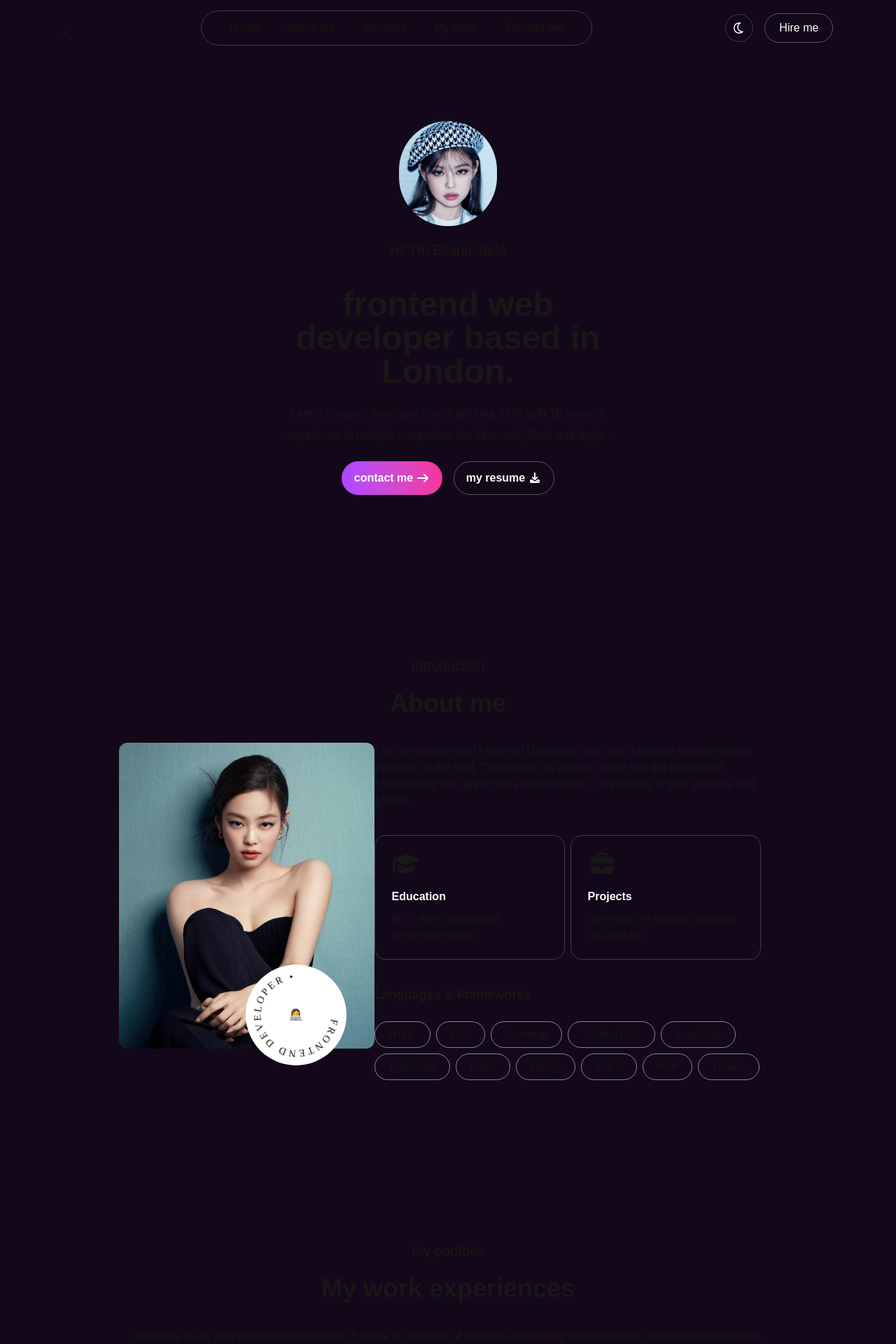
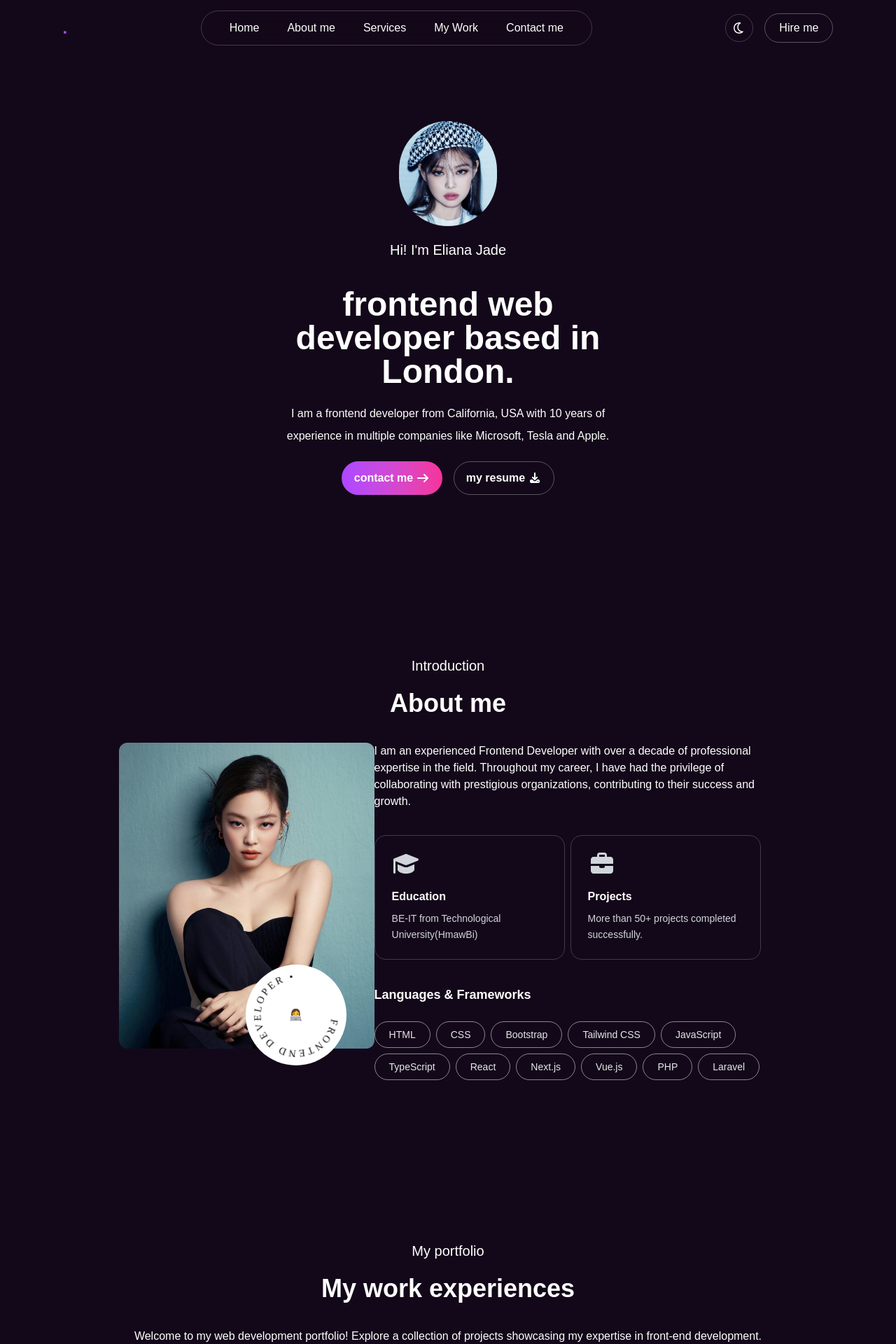
Before and after one commit to yaminphyu/yaminportfolio, a Next.js app: page / in a window 1280 px wide. Shown: the top 1920 px of the page at 70% size. Built offline with nearby package versions, Linux system fonts and the light colour scheme.

Commit message:
added text color

```diff
--- a/components/AboutMe.tsx
+++ b/components/AboutMe.tsx
@@ -55,7 +55,7 @@ export default function AboutMe() {
           </div>
         </div>
         <div className='flex flex-col w-full lg:w-[50%] xl:w-[60%] h-auto gap-5'>
-          <span className='text-base font-medium'>I am an experienced Frontend Developer with over a decade of professional expertise in the field. Throughout my career, I have had the privilege of collaborating with prestigious organizations, contributing to their success and growth.</span>
+          <span className='text-base font-medium text-white'>I am an experienced Frontend Developer with over a decade of professional expertise in the field. Throughout my career, I have had the privilege of collaborating with prestigious organizations, contributing to their success and growth.</span>
 
           <div className='w-full flex mt-4 gap-2 relative flex-wrap'>
             {
@@ -75,15 +75,15 @@ export default function AboutMe() {
                       hover:bg-[#11072f]
                     "
                   >
-                    <div className="mb-4 text-white/90">
-                    <FontAwesomeIcon icon={item.icon} size="2x" />
+                    <div className="mb-4 text-gray-300">
+                      <FontAwesomeIcon icon={item.icon} size="2x" />
                     </div>
 
                     <h3 className="text-white font-semibold mb-2">
                       {item.name}
                     </h3>
 
-                    <p className="text-white/70 text-sm leading-relaxed">
+                    <p className="text-gray-300 text-sm leading-relaxed">
                       {item.description}
                     </p>
                   </div>
@@ -93,7 +93,7 @@ export default function AboutMe() {
           </div>
 
           <div className='flex flex-col justify-center items-start w-full mt-4'>
-            <h3 className='text-lg font-semibold mb-2'>Languages & Frameworks</h3>
+            <h3 className='text-lg font-semibold mb-2 text-white'>Languages & Frameworks</h3>
             <div className='w-full flex mt-4 gap-2 relative flex-wrap'>
               {
                 LANGUAGES.map((language, index) => {
@@ -107,7 +107,7 @@ export default function AboutMe() {
                         border border-white/50
                         rounded-full
                         text-sm
-                        text-white/80
+                        text-gray-200
                         font-medium
                       "
                     >
--- a/components/ConactWithMe.tsx
+++ b/components/ConactWithMe.tsx
@@ -11,7 +11,7 @@ export default function ConactWithMe() {
       headerText="Get in touch"
     >
       <div className='w-full md:w-[70%] lg:w-[50%] h-full flex flex-col items-center justify-center gap-12'>
-        <span className='text-center'>I'd love to hear from you! If you have any questions, comments or feedback, please use the form below.</span>
+        <span className='text-center text-white'>I'd love to hear from you! If you have any questions, comments or feedback, please use the form below.</span>
         <div className='w-full'>
           <form className='flex flex-col gap-8'>
             <div className='w-full flex gap-4'>
--- a/components/Footer.tsx
+++ b/components/Footer.tsx
@@ -12,22 +12,22 @@ export default function Footer() {
       <div className='w-full flex items-center justify-center'>
         <Logo isFooter={true} />
       </div>
-      <div className='w-full flex items-center justify-center'>
-        <FontAwesomeIcon icon={faEnvelope} className="text-2xl text-white mr-3" />
+      <div className='w-full flex items-center justify-center text-white'>
+        <FontAwesomeIcon icon={faEnvelope} className="text-2xl mr-3" />
         <a href="mailto:contact@prebuiltui.com">contact@prebuiltui.com</a>
       </div>
       <div className="max-w-[86%] w-full h-full flex flex-col lg:flex-row items-center justify-between border-t border-white/70 gap-5 lg:gap-0 py-2">
-      <span>© 2025 PrebuiltUI. All rights reserved. Distributed by ThemeWagon</span>
+      <span className='text-white'>© 2025 PrebuiltUI. All rights reserved. Distributed by ThemeWagon</span>
       <div>
         <ul className='flex gap-7'>
           {
             SOCIAL_MEDIA.map((social: any, index: number) => {
               return (
-                <li key={index} className="inline-block mr-6">
+                <li key={index} className="inline-block mr-6 text-white hover:text-gray-200">
                   <Link
                     href={social.url}
                     target="_blank"
-                    className="text-white hover:text-white/80 transition"
+                    className="transition"
                   >
                     {social.name}
                   </Link>
--- a/components/HeroSection.tsx
+++ b/components/HeroSection.tsx
@@ -13,9 +13,9 @@ export default function HeroSection() {
         height={120}
         className="rounded-full"
       />
-      <h3 className="text-xl">Hi! I'm Eliana Jade</h3>
-      <h1 className="text-center font-semibold text-4xl md:text-5xl mt-5">frontend web developer based in London.</h1>
-      <p className="text-center text-base leading-8">I am a frontend developer from California, USA with 10 years of experience in multiple companies like Microsoft, Tesla and Apple.</p>
+      <h3 className="text-xl text-white">Hi! I'm Eliana Jade</h3>
+      <h1 className="text-center font-semibold text-4xl md:text-5xl mt-5 text-white">frontend web developer based in London.</h1>
+      <p className="text-center text-base leading-8 text-white">I am a frontend developer from California, USA with 10 years of experience in multiple companies like Microsoft, Tesla and Apple.</p>
       <div className="flex items-center gap-4">
         <button
           className="w-36 h-12 p-1 flex items-center justify-center rounded-full text-white font-semibold cursor-pointer bg-linear-to-r from-purple-500 to-pink-500"
--- a/components/SectionWrapper.tsx
+++ b/components/SectionWrapper.tsx
@@ -13,8 +13,8 @@ export default function SectionWrapper({
 }: SectionWrapperProps) {
   return (
     <section className="relative max-w-[86%] md:max-w-[78%] w-full min-h-[calc(100vh-80px)] flex flex-col items-center justify-center gap-5 md:p-5">
-      <h3 className='text-xl'>{miniHeaderText}</h3>
-      <h2 className="text-3xl md:text-4xl font-semibold mb-4">{headerText}</h2>
+      <h3 className='text-xl text-white'>{miniHeaderText}</h3>
+      <h2 className="text-3xl md:text-4xl font-semibold mb-4 text-white">{headerText}</h2>
       {children}
     </section>
   )
--- a/components/WorkExperiences.tsx
+++ b/components/WorkExperiences.tsx
@@ -10,7 +10,7 @@ export default function WorkExperiences() {
       miniHeaderText="My portfolio"
       headerText="My work experiences"
     >
-      <span className='text-center'>Welcome to my web development portfolio! Explore a collection of projects showcasing my expertise in front-end development.</span>
+      <span className='text-center text-white'>Welcome to my web development portfolio! Explore a collection of projects showcasing my expertise in front-end development.</span>
       <div className="w-full lg:p-4 grid grid-cols-1 md:grid-cols-2 lg:grid-cols-4 gap-4">
         {[1, 2, 3, 4].map(i => (
           <div
--- a/styles/globals.css
+++ b/styles/globals.css
@@ -25,10 +25,6 @@ body {
   font-family: Arial, Helvetica, sans-serif;
 }
 
-p, span, div, li, a {
-  color: var(--foreground);
-}
-
 @keyframes spinSlow {
   from {
     transform: rotate(0deg);
```
